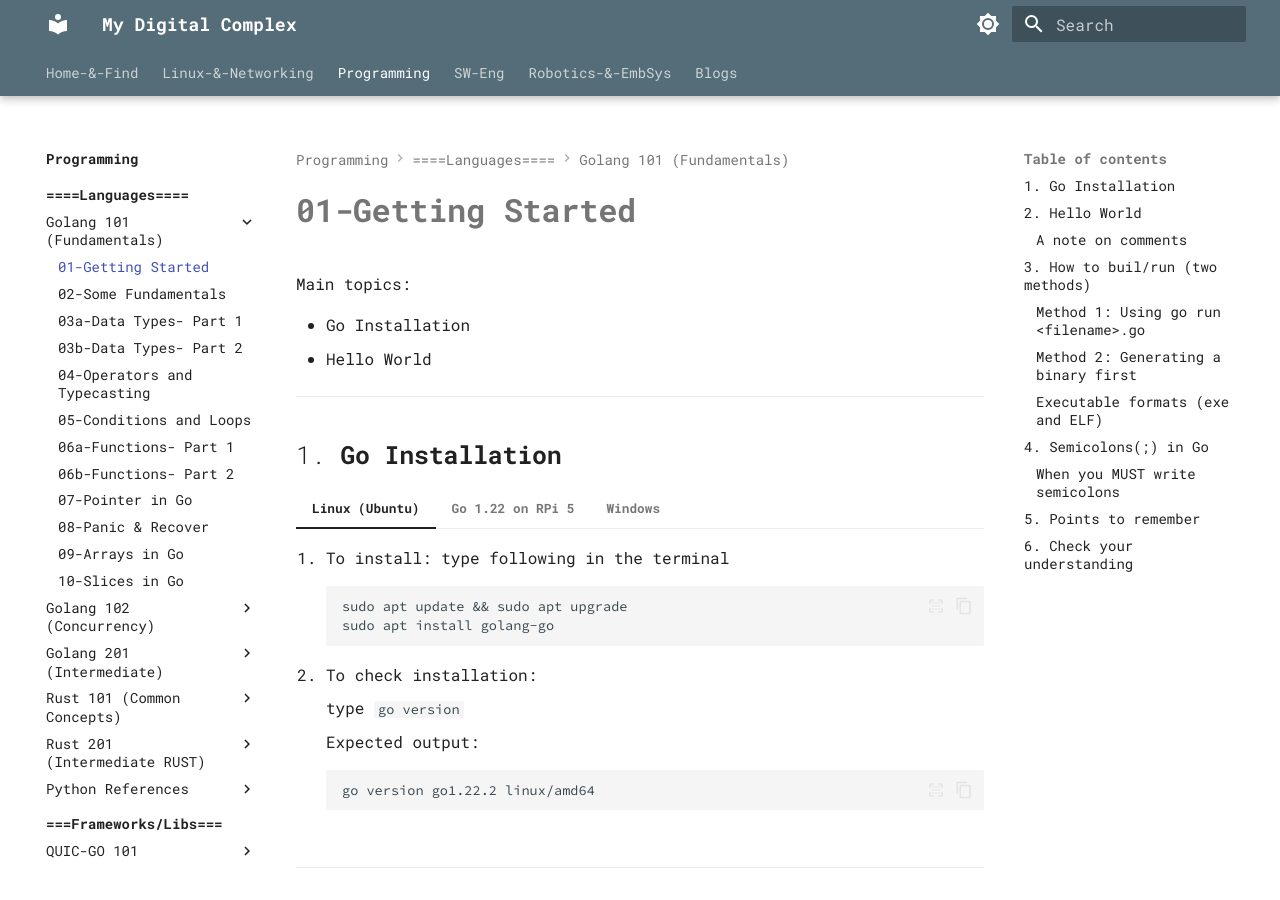
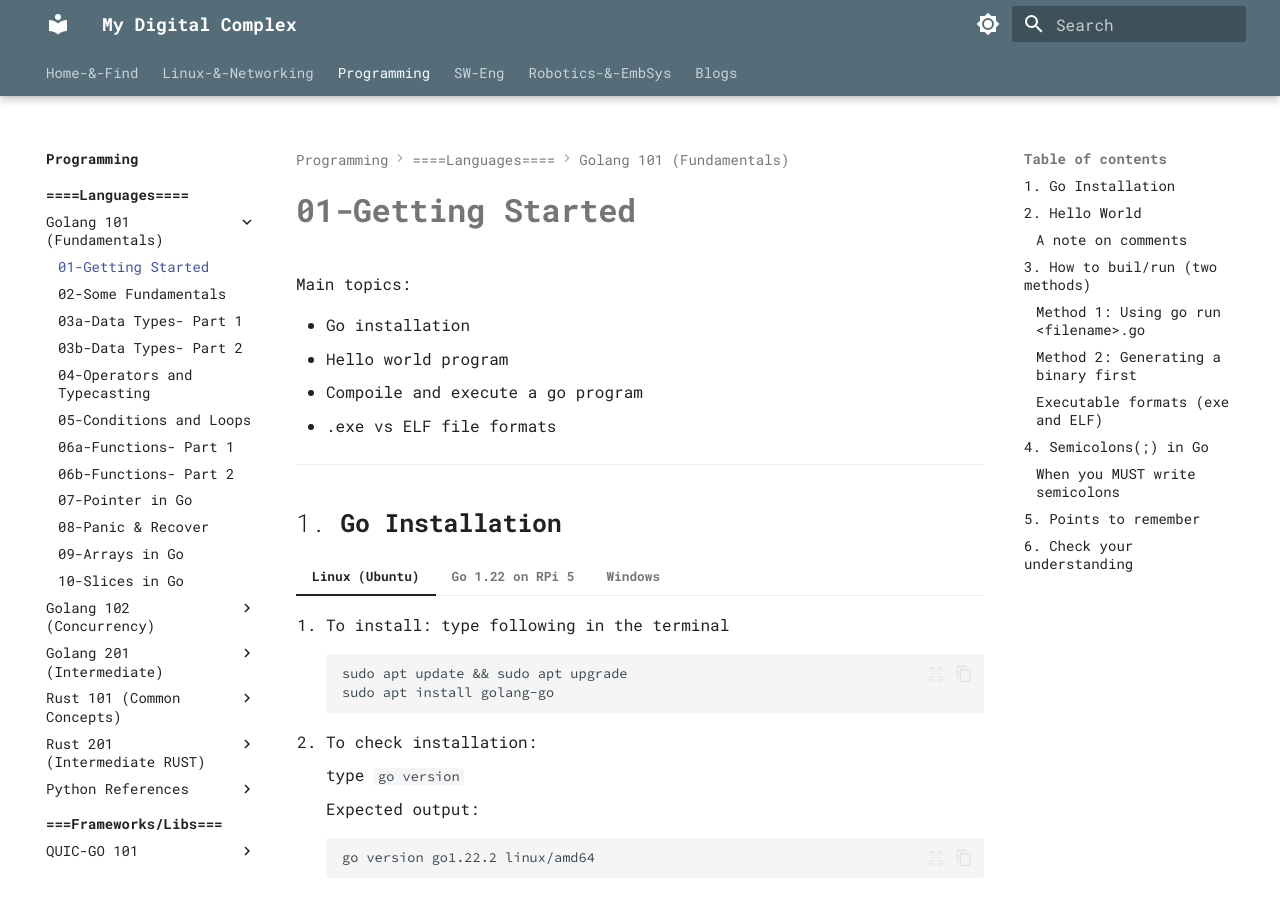
Before and after one commit to alohamujeeb/alohamujeeb.github.io, an MkDocs documentation site: the page built from docs/programming/languages/golang101/01-gettingstarted.md, in a window 1280 px wide and 900 px high. Built offline with MkDocs 1.6.1 and Material for MkDocs 9.7.7, drawn with Linux system fonts in a browser that asks for light colours.

Commit message:
minor adjustments

```diff
--- a/docs/programming/languages/golang101/01-gettingstarted.md
+++ b/docs/programming/languages/golang101/01-gettingstarted.md
@@ -2,8 +2,10 @@
 
 Main topics:
 
-- Go Installation
-- Hello World
+- Go installation
+- Hello world program
+- Compoile and execute a go program
+- .exe vs ELF file formats
 
 ---
 
```
